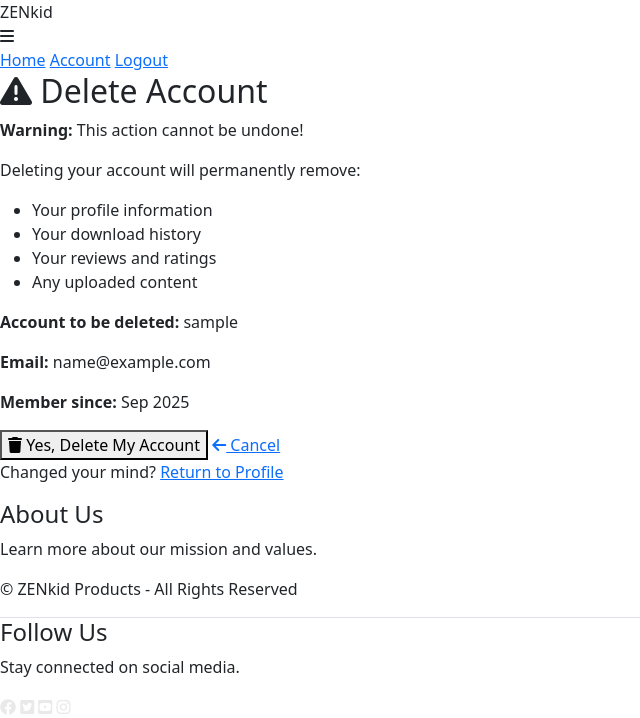
After one commit to DylanAustin-TheDreamer/Full-Stack-Milestone, a Django app: page /delete-account/confirm/ in a window 1280 px wide. The commit adds this page. Shown: the top 718 px of the page, without its empty margins (0-640 px from the left). Run offline with Django 4.2, Linux system fonts and the light colour scheme; the visitor is signed in with stand-in values (Sample User, id 1).

Commit message:
Co pilot has added extensive features for email and password management. Added a logout and delete button.

```diff
--- /dev/null
+++ b/main/templates/main/delete_account_confirm.html
@@ -0,0 +1,45 @@
+{% extends 'base.html' %}
+{% load static %}
+
+{% block title %}Delete Account - ZENkid{% endblock %}
+
+{% block content %}
+<div class="auth-container">
+    <div class="auth-card">
+        <h2><i class="fa-solid fa-triangle-exclamation"></i> Delete Account</h2>
+
+        <div class="warning-message">
+            <p><strong>Warning:</strong> This action cannot be undone!</p>
+            <p>Deleting your account will permanently remove:</p>
+            <ul>
+                <li>Your profile information</li>
+                <li>Your download history</li>
+                <li>Your reviews and ratings</li>
+                <li>Any uploaded content</li>
+            </ul>
+        </div>
+
+        <div class="account-info">
+            <p><strong>Account to be deleted:</strong> {{ user.username }}</p>
+            <p><strong>Email:</strong> {{ user.email }}</p>
+            <p><strong>Member since:</strong> {{ user.date_joined|date:"M Y" }}</p>
+        </div>
+
+        <form method="post" action="{% url 'main:delete_account' %}">
+            {% csrf_token %}
+            <div class="form-actions">
+                <button type="submit" class="btn-danger">
+                    <i class="fa-solid fa-trash"></i> Yes, Delete My Account
+                </button>
+                <a href="{% url 'main:profile' %}" class="btn-secondary">
+                    <i class="fa-solid fa-arrow-left"></i> Cancel
+                </a>
+            </div>
+        </form>
+
+        <div class="auth-links">
+            <p>Changed your mind? <a href="{% url 'main:profile' %}">Return to Profile</a></p>
+        </div>
+    </div>
+</div>
+{% endblock %}
--- a/main/templates/main/profile.html
+++ b/main/templates/main/profile.html
@@ -27,6 +27,8 @@
         <div class="profile-actions">
             <a href="{% url 'account_email' %}" class="btn-primary" style="text-decoration: none;">Manage Email</a>
             <a href="{% url 'account_change_password' %}" class="btn-primary" style="text-decoration: none;">Change Password</a>
+            <a href="{% url 'account_logout' %}" class="btn-primary" style="text-decoration: none;">Log Out</a>
+            <a href="{% url 'main:delete_account_confirm' %}" class="btn-danger" style="text-decoration: none;">Delete Account</a>
         </div>
 
         <div class="profile-stats">
--- a/main/urls.py
+++ b/main/urls.py
@@ -6,4 +6,6 @@ app_name = 'main'
 urlpatterns = [
     path('', views.home, name='home'),
     path('profile/', views.profile, name='profile'),
+    path('delete-account/confirm/', views.delete_account_confirm, name='delete_account_confirm'),
+    path('delete-account/', views.delete_account, name='delete_account'),
 ]
--- a/main/views.py
+++ b/main/views.py
@@ -1,5 +1,8 @@
-from django.shortcuts import render
+from django.shortcuts import render, redirect
 from django.contrib.auth.decorators import login_required
+from django.contrib.auth import logout
+from django.contrib import messages
+from django.views.decorators.http import require_POST
 
 def home(request):
     """Homepage view"""
@@ -17,3 +20,27 @@ def profile(request):
         'user': request.user,
     }
     return render(request, 'main/profile.html', context)
+
+@login_required
+def delete_account_confirm(request):
+    """Show account deletion confirmation page"""
+    return render(request, 'main/delete_account_confirm.html')
+
+@login_required
+@require_POST
+def delete_account(request):
+    """Handle account deletion"""
+    user = request.user
+    username = user.username
+
+    # Log the user out first
+    logout(request)
+
+    # Delete the user account
+    user.delete()
+
+    # Add a success message
+    messages.success(request, f'Account "{username}" has been successfully deleted.')
+
+    # Redirect to home page
+    return redirect('main:home')
```
Also changed, not shown: templates/account/email.html (added, +13 -0 lines), templates/account/email_confirm.html (added, +15 -0 lines), templates/account/email_confirmed.html (added, +16 -0 lines), templates/account/password_change.html (added, +56 -0 lines).
